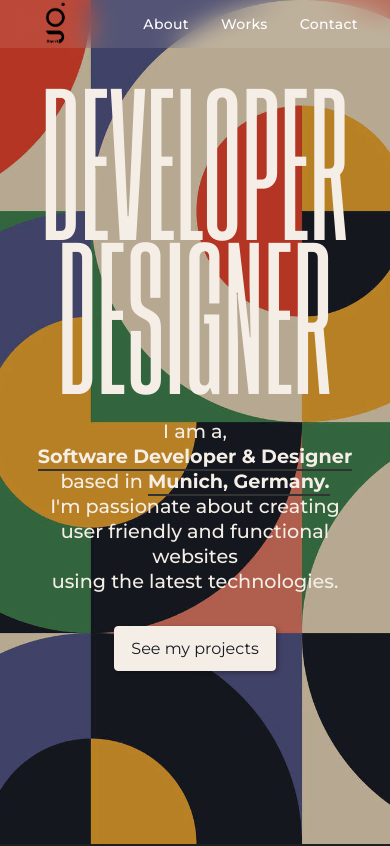
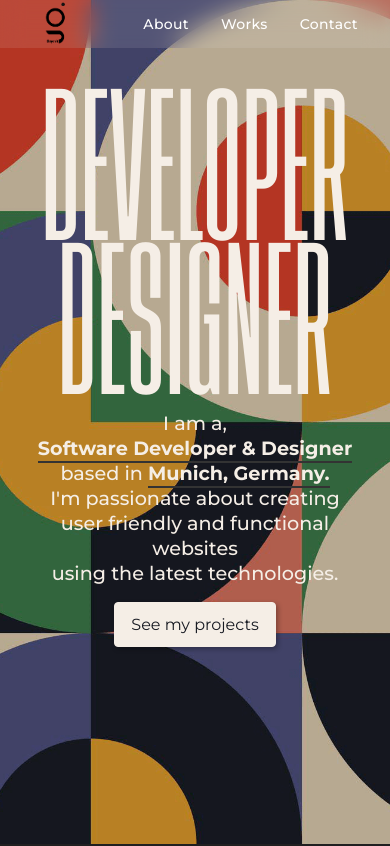
Before and after one commit to gulsahbayazit/portfolio-project, a React (Vite) app: page / in a window 390 px wide. Shown: the top 846 px of the page. Built offline with nearby package versions, Linux system fonts and the light colour scheme.

Commit message:
reduce padding

```diff
--- a/src/pages/Home.tsx
+++ b/src/pages/Home.tsx
@@ -34,7 +34,7 @@ const Home = () => {
           </div>
 
           <div className="w-full md:w-1/2 self-center text-center md:text-left">
-            <h4 className="text-bio leading-[1.3] pb-8 pt-4 md:pb-0 md:pt-0">
+            <h4 className="text-bio leading-[1.3] pb-4 pt-2 md:pb-0 md:pt-0">
               I am a, <br />
               <span className="underline-accent">
                 Software Developer &amp; Designer
```
